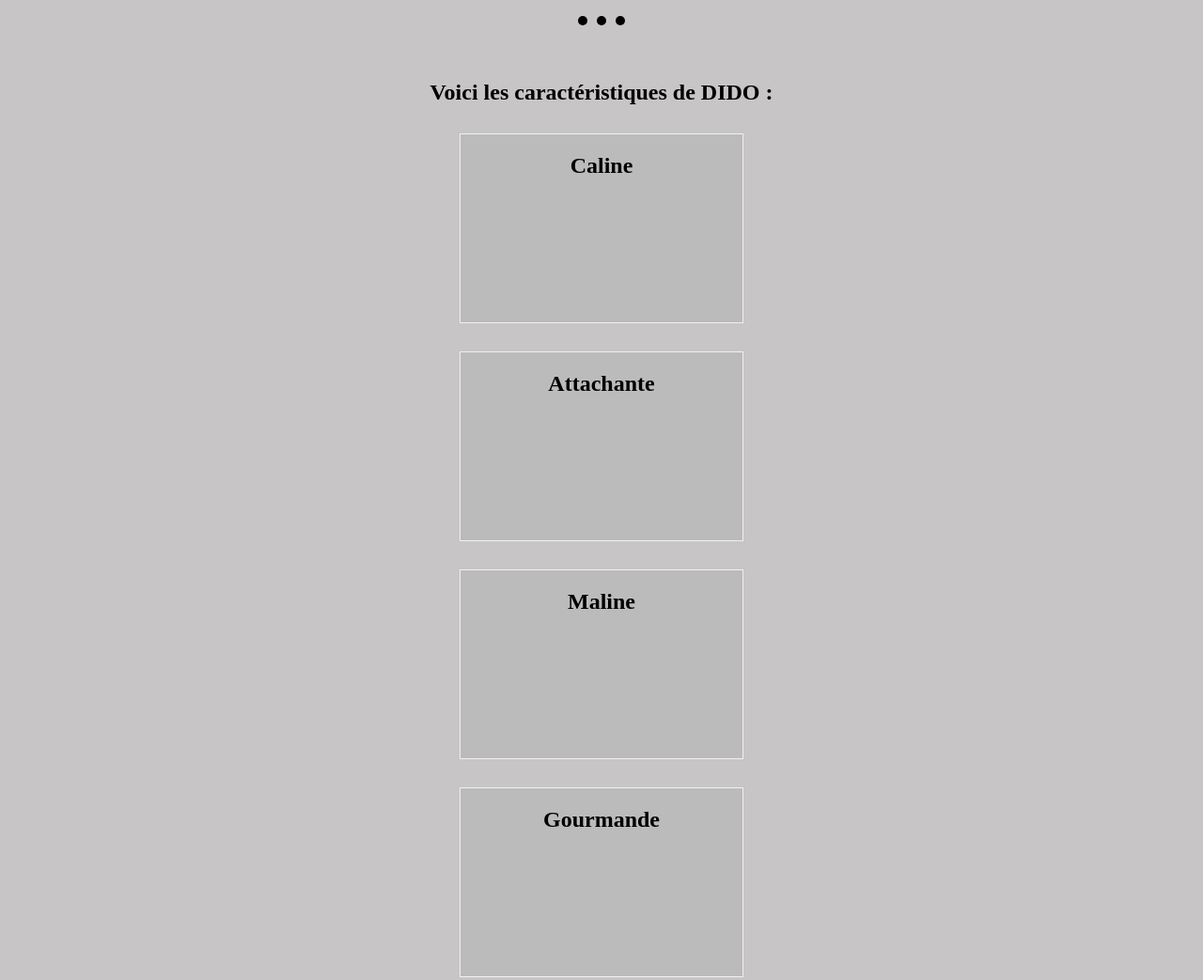
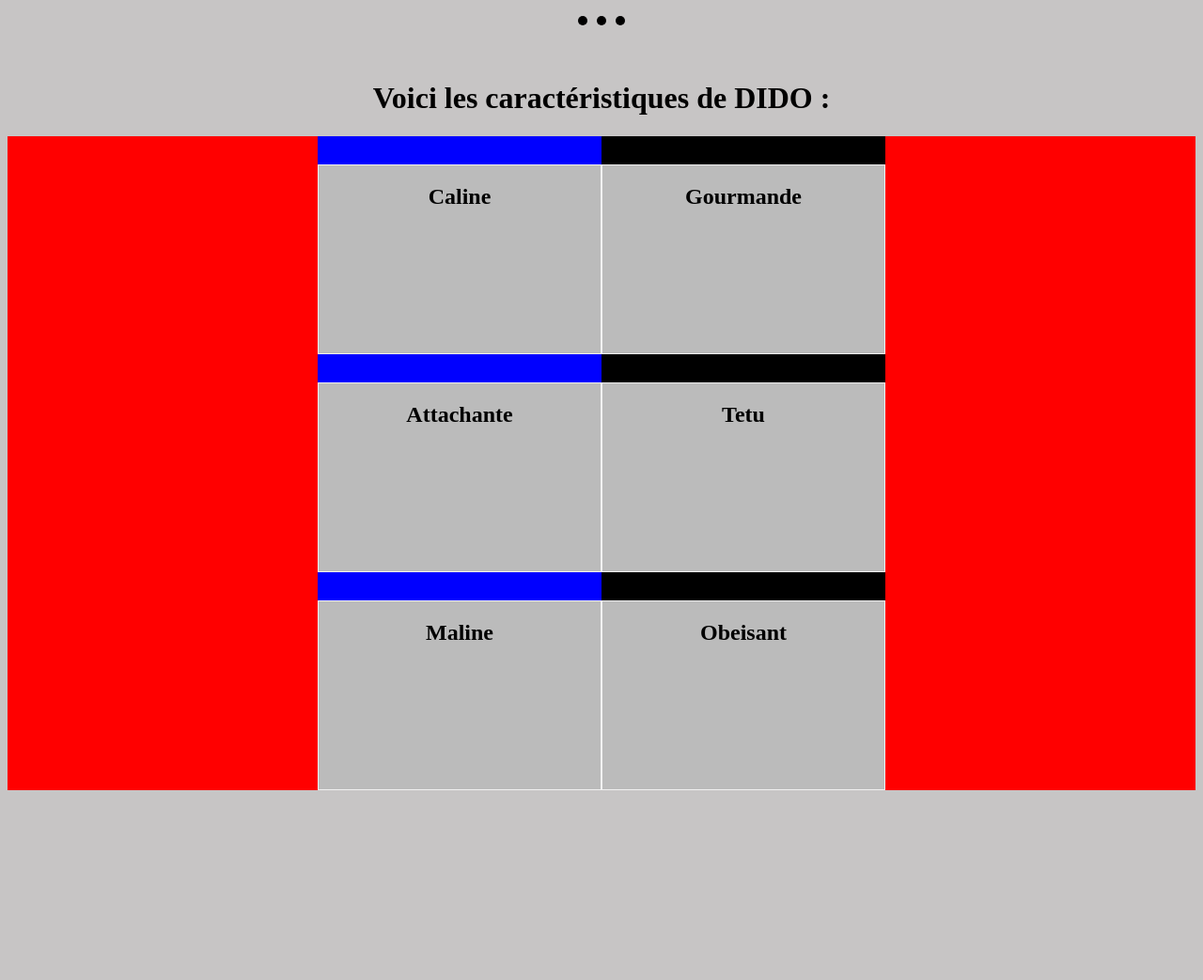
Before and after one commit to Cleooooooooooooooo/PROJET, a plain HTML site: page index copie.html in a window 1280 px wide. Shown: the part 609-1652 px from the top of the page at 94% size. After the commit the page ends 1458 px from the top, so only its background shows below. Drawn offline with Linux system fonts and the light colour scheme.

Commit message:
mise en page des carré mouvant

```diff
--- a/css/style.css
+++ b/css/style.css
@@ -168,3 +168,19 @@ img {
       margin-top: 0;
     }
   }
+
+#section3{
+    display:flex;
+    background-color: red;
+    justify-content: center;
+    flex-direction: row;
+
+}
+
+#Box1{
+    background-color: blue ;
+    flex-direction: row;
+}
+#Box2{
+    background-color: black;
+}
--- a/index copie.html
+++ b/index copie.html
@@ -33,8 +33,9 @@
             </div>
         </section>
     </br>
+    <h1>Voici les caractéristiques de DIDO :</h1>
     <section id="section3">
-        <h1>Voici les caractéristiques de DIDO :</h1>
+        <section id="Box1">
             <div class="flip-box">
                 <div class="flip-box-inner">
                 <div class="flip-box-front">
@@ -65,6 +66,8 @@
                 </div>
                 </div>
             </div>
+        </section>
+        <section id="Box2">
           <div class="flip-box">
             <div class="flip-box-inner">
               <div class="flip-box-front">
@@ -96,6 +99,7 @@
             </div>
           </div>
         </section>
+    </section>
     </body>
 
 
```
Lines whose indentation alone changed are shown as unchanged.
